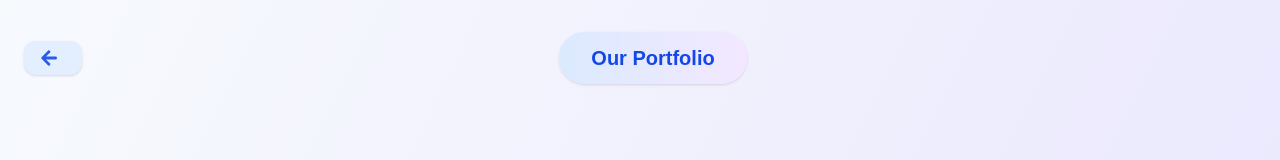
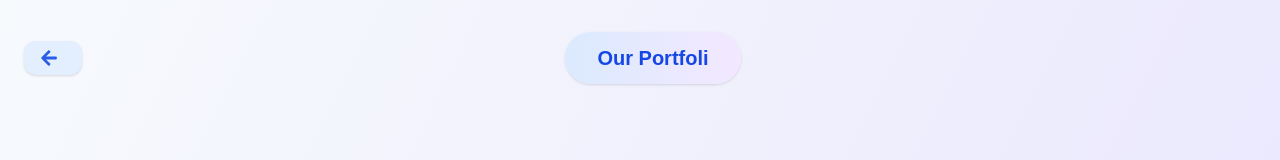
Before and after one commit to KaisenSage/codewithsage, a Next.js app in the folder my-app/: page /portfolio in a window 1280 px wide. Shown: the top 160 px of the page. Built offline with nearby package versions, Linux system fonts and the light colour scheme.

Commit message:
latest commit

```diff
--- a/my-app/src/components/Portfolio.tsx
+++ b/my-app/src/components/Portfolio.tsx
@@ -90,7 +90,7 @@ export default function Portfolio() {
         {/* Portfolio Bubble */}
         <div className="flex-1 flex justify-center">
           <span className="px-8 py-3 rounded-full bg-gradient-to-r from-blue-100 to-purple-100 text-blue-700 font-semibold shadow text-xl select-none">
-            Our Portfolio
+            Our Portfoli
           </span>
         </div>
         <div className="w-8" /> {/* spacer for symmetry */}
```
